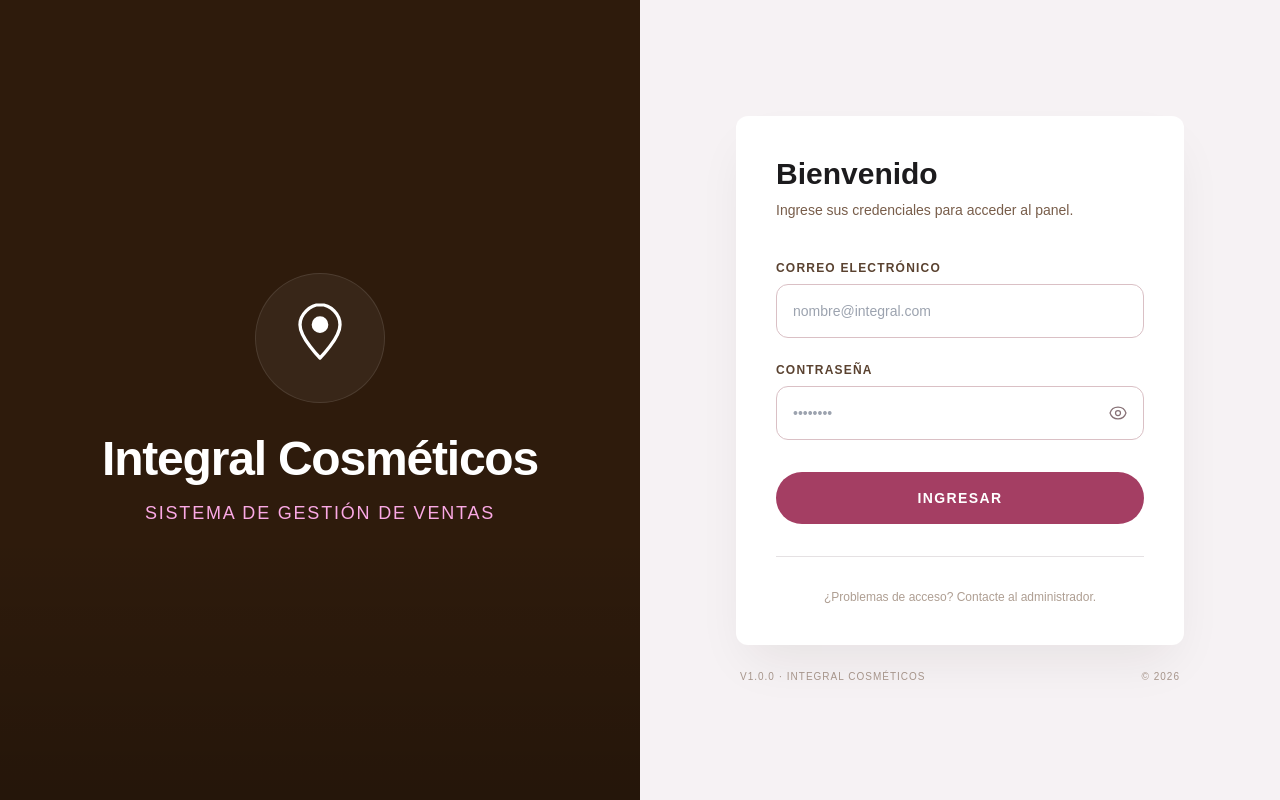
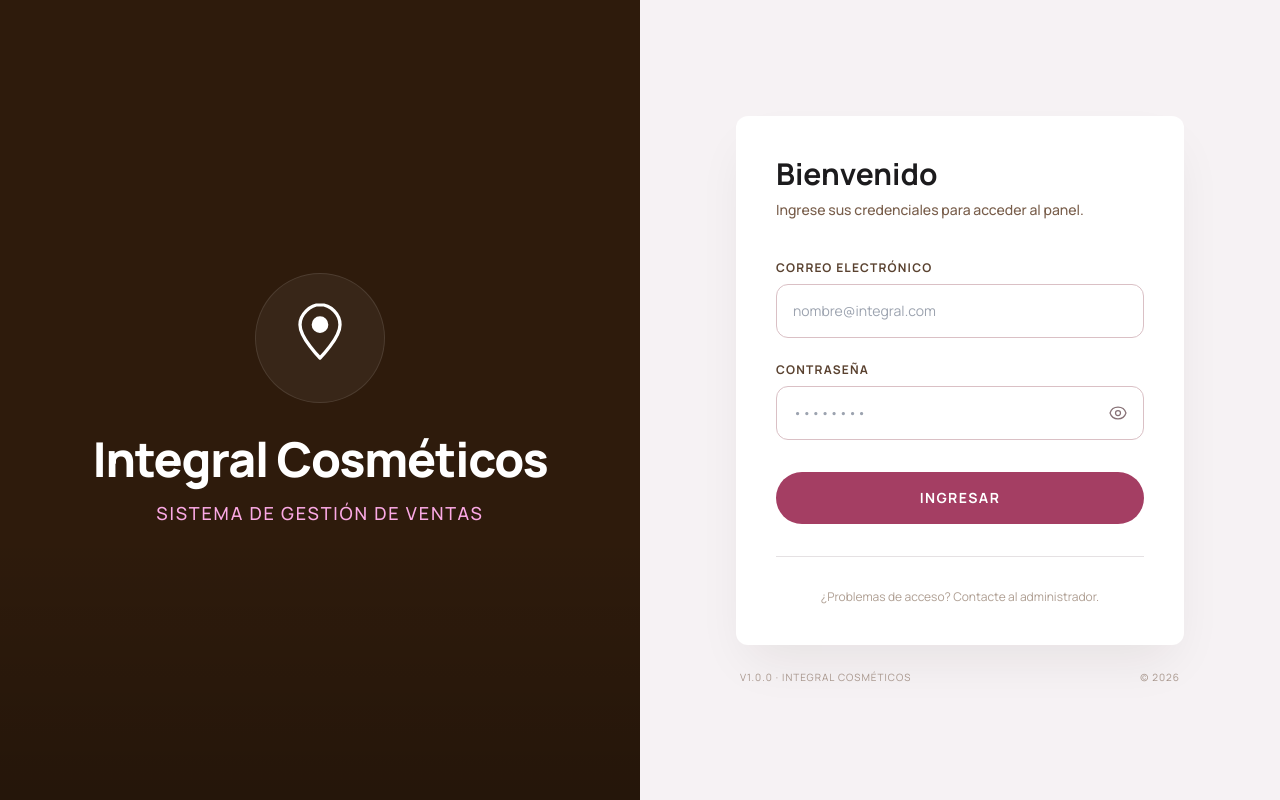
Before and after one commit to LuisOcp2/integralcosmeticos, a React (Vite) app in the folder apps/desktop/: page /login in a window 1280 px wide. Built offline with nearby package versions, Linux system fonts and the light colour scheme.

Commit message:
fix(desktop): agregar fuente Manrope y paleta de colores Integral Cosméticos a Tailwind

```diff
--- a/apps/desktop/index.html
+++ b/apps/desktop/index.html
@@ -5,6 +5,18 @@
     <link rel="icon" type="image/svg+xml" href="/vite.svg" />
     <meta name="viewport" content="width=device-width, initial-scale=1.0" />
     <title>Integral Cosméticos</title>
+    <link rel="preconnect" href="https://fonts.googleapis.com" />
+    <link rel="preconnect" href="https://fonts.gstatic.com" crossorigin />
+    <link href="https://fonts.googleapis.com/css2?family=Manrope:wght@200;300;400;500;600;700;800&display=swap" rel="stylesheet" />
+    <style>
+      * { box-sizing: border-box; }
+      body {
+        font-family: 'Manrope', sans-serif;
+        -webkit-font-smoothing: antialiased;
+        margin: 0;
+        padding: 0;
+      }
+    </style>
   </head>
   <body>
     <div id="root"></div>
--- a/apps/desktop/tailwind.config.js
+++ b/apps/desktop/tailwind.config.js
@@ -3,18 +3,44 @@
   content: ['./index.html', './src/**/*.{js,ts,jsx,tsx}'],
   theme: {
     extend: {
+      fontFamily: {
+        sans: ['Manrope', 'sans-serif'],
+        headline: ['Manrope', 'sans-serif'],
+      },
       colors: {
+        brand: {
+          brown:     '#2E1B0C',
+          fuchsia:   '#A43E63',
+          pink:      '#FBA9E5',
+          magnolia:  '#F3EFF1',
+        },
         primary: {
-          50: '#fdf2f8',
-          100: '#fce7f3',
-          200: '#fbcfe8',
-          300: '#f9a8d4',
-          400: '#f472b6',
-          500: '#ec4899',
-          600: '#db2777',
-          700: '#be185d',
-          800: '#9d174d',
-          900: '#831843',
+          50:  '#fdf2f5',
+          100: '#fce4ec',
+          200: '#f9c0d1',
+          300: '#f490ad',
+          400: '#ed5f88',
+          500: '#A43E63',
+          600: '#85264b',
+          700: '#6b1a3c',
+          800: '#4f1229',
+          900: '#3f001c',
+        },
+        surface: {
+          DEFAULT:   '#fcf8fa',
+          low:       '#f6f2f4',
+          container: '#f1edef',
+          high:      '#ebe7e9',
+          highest:   '#e5e1e3',
+          white:     '#ffffff',
+        },
+        on: {
+          surface:   '#1c1b1d',
+          secondary: '#785d4a',
+        },
+        outline: {
+          DEFAULT: '#877176',
+          variant: '#dac0c5',
         },
       },
     },
```
